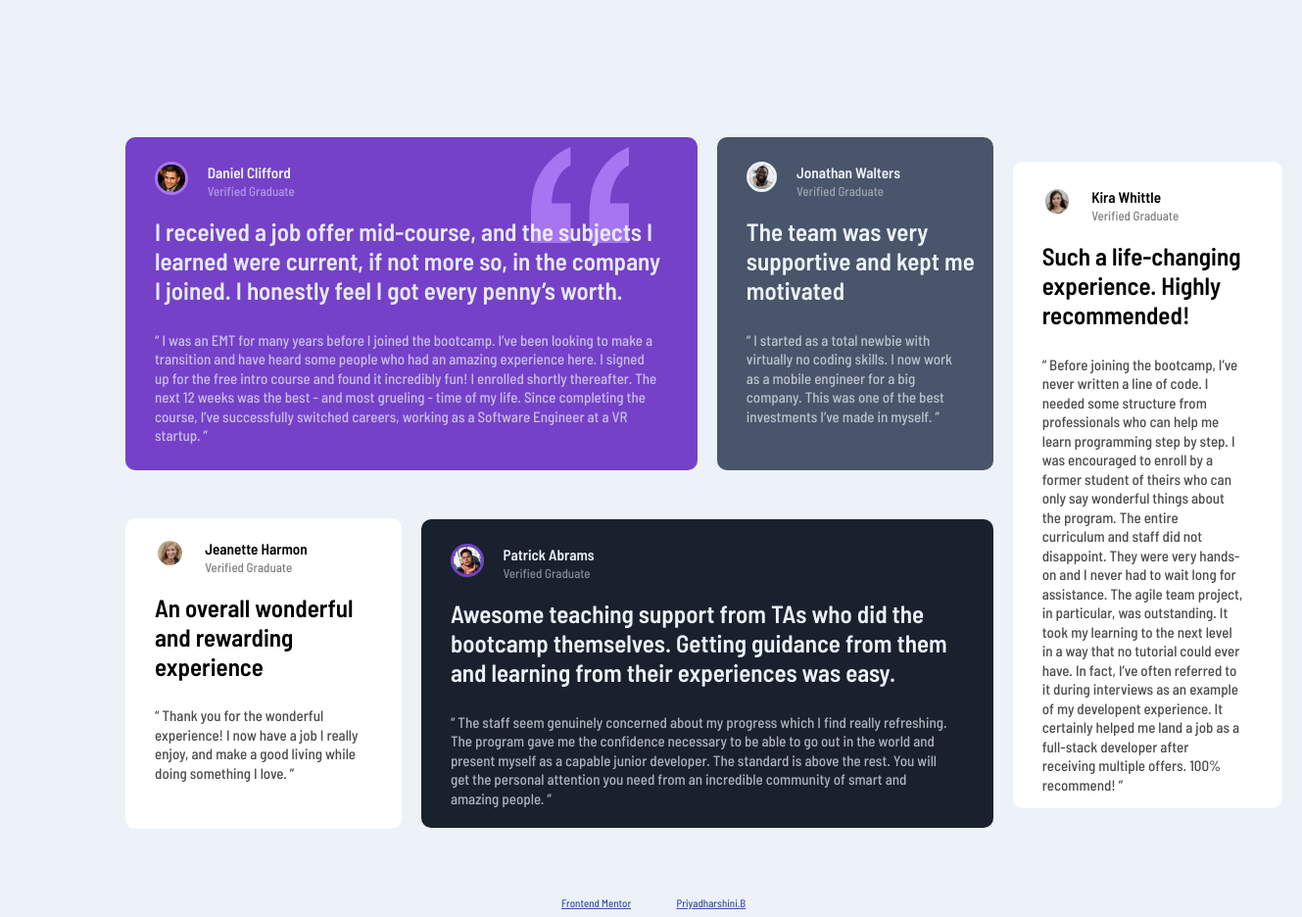
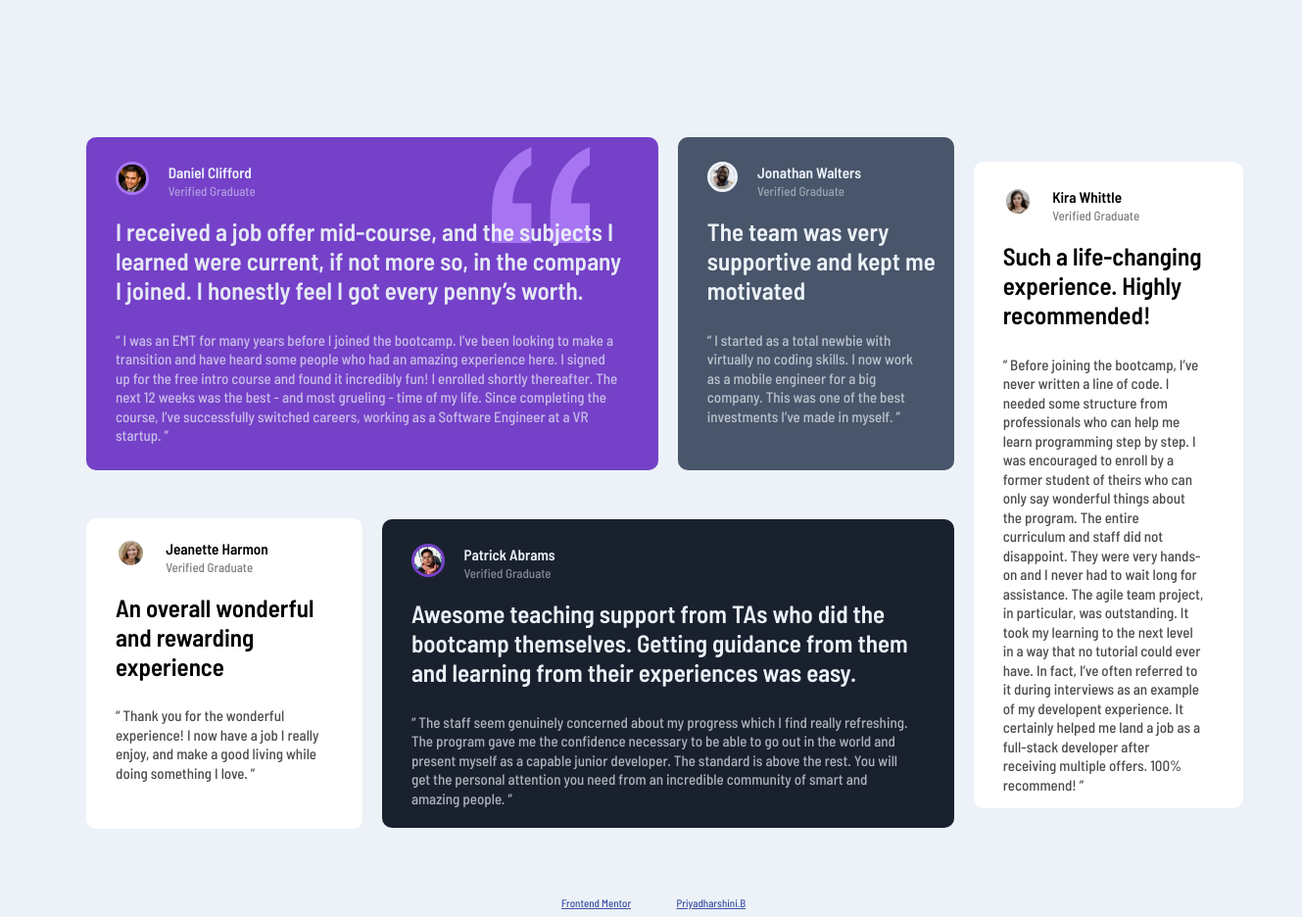
Before and after one commit to Priyadharshini1700/Testimonials-grid-section, a plain HTML site: page index.html in a window 1280 px wide. Shown: the whole page at 98% size, 1329 px wide, since content can reach past the window. Drawn offline with Linux system fonts and the light colour scheme.

Commit message:
Update styles.css

```diff
--- a/css/styles.css
+++ b/css/styles.css
@@ -145,7 +145,7 @@ opacity: 70%;
     align-items: center;
     justify-content: center;
 width:95%;
-margin:100px 100px 40px 100px;
+margin:100px 100px 40px 60px;
 padding:10px;
   }
 
```
